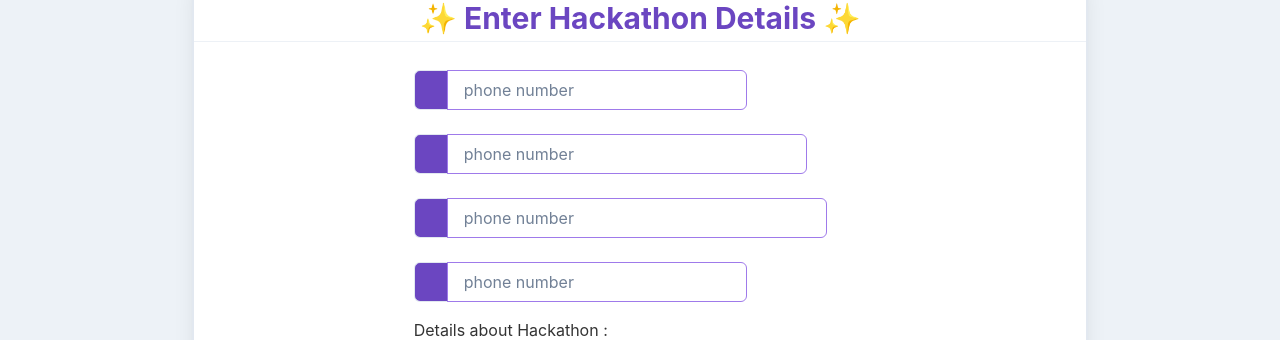
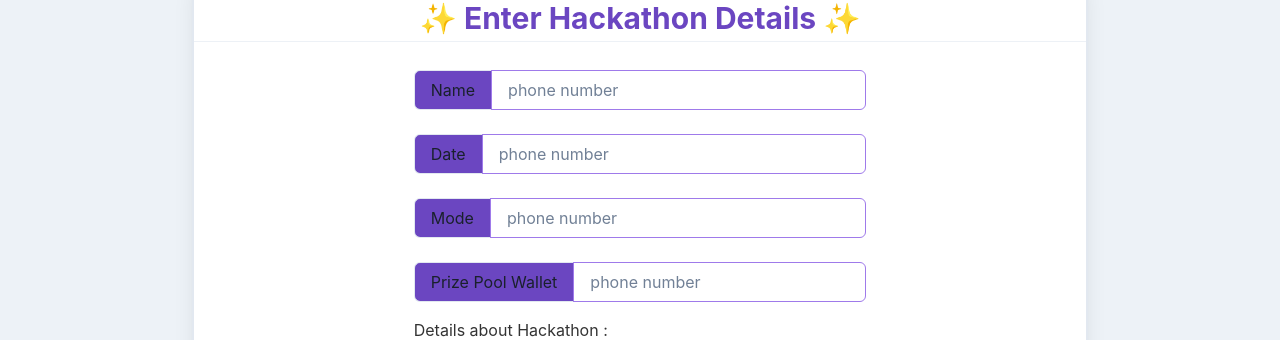
Before and after one commit to Arch0125/devonchainnext, a Next.js app: page /AddHack in a window 1280 px wide. Shown: the part 162-502 px from the top of the page. Built offline with nearby package versions, Linux system fonts and the light colour scheme; what wagmi would draw is missing.

Commit message:
Update UI

```diff
--- a/pages/AddHack.js
+++ b/pages/AddHack.js
@@ -8,20 +8,20 @@ const AddHack = () => {
                 <Divider colorScheme={'black'} />
                 <Stack mt={"20px"} spacing={4}>
                     <InputGroup mt={'2'} >
-                        <InputLeftAddon bgColor={'purple.600'} />
-                        <Input color={'blackAlpha.600'} placeholder='phone number' borderColor={'purple.400'} width={"300px"} />
+                        <InputLeftAddon bgColor={'purple.600'}>Name</InputLeftAddon>
+                        <Input color={'blackAlpha.600'} placeholder='phone number' borderColor={'purple.400'} width={"100%"} />
                     </InputGroup>
                     <InputGroup mt={'2'} >
-                        <InputLeftAddon bgColor={'purple.600'}  />
-                        <Input color={'blackAlpha.600'} placeholder='phone number' borderColor={'purple.400'} width={"360px"} />
+                        <InputLeftAddon bgColor={'purple.600'}>Date</InputLeftAddon>
+                        <Input color={'blackAlpha.600'} placeholder='phone number' borderColor={'purple.400'} width={"100%"} />
                     </InputGroup>
                     <InputGroup mt={'2'} >
-                        <InputLeftAddon bgColor={'purple.600'}/>
-                        <Input color={'blackAlpha.600'} placeholder='phone number' borderColor={'purple.400'} width={"380px"} />
+                        <InputLeftAddon bgColor={'purple.600'}>Mode</InputLeftAddon>
+                        <Input color={'blackAlpha.600'} placeholder='phone number' borderColor={'purple.400'} width={"100%"} />
                     </InputGroup>
                     <InputGroup mt={'2'} >
-                        <InputLeftAddon bgColor={'purple.600'} />
-                        <Input color={'blackAlpha.600'} placeholder='phone number' borderColor={'purple.400'} width={"300px"} />
+                        <InputLeftAddon bgColor={'purple.600'}>Prize Pool Wallet</InputLeftAddon>
+                        <Input color={'blackAlpha.600'} placeholder='phone number' borderColor={'purple.400'} width={"100%"} />
                     </InputGroup>
                     <Text color={'blackAlpha.800'} >Details about Hackathon : <Textarea borderColor={'purple.400'} color={'black'}/></Text>
                     <Button bgColor={"purple.600"} color={'white'} variant={"solid"} colorScheme={"purple"} >Launch &nbsp; 🚀</Button>
```
